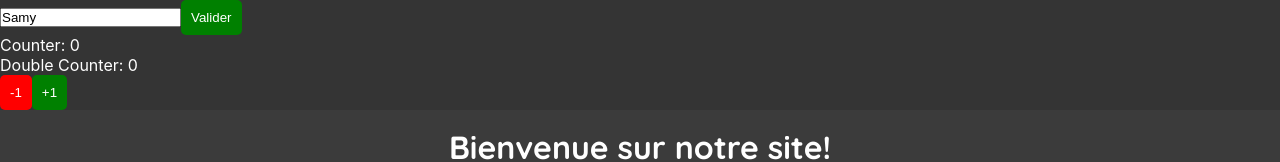
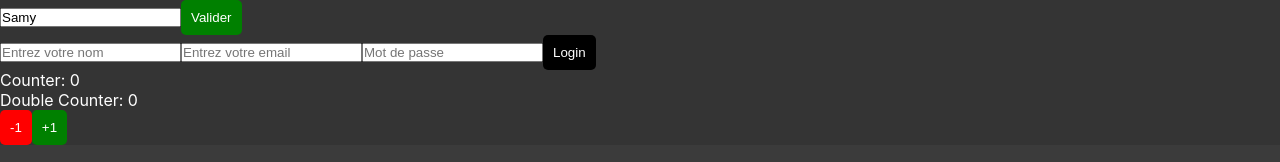
Before and after one commit to Djemai-Samy/react_12-12-22, a React (Create React App) app: page / in a window 1280 px wide. Shown: the top 162 px of the page. Built offline with nearby package versions, Linux system fonts and the light colour scheme.

Commit message:
login V_1

```diff
--- a/src/App.js
+++ b/src/App.js
@@ -8,6 +8,7 @@ import Menu from "./Composants/Container/Menu/Menu";
 import Button from "./Composants/UI/Button/Button";
 import FullName from "./Composants/Container/FullName/FullName";
 import FullNameForm from "./Composants/Forms/FullNameForm/FullNameForm";
+import LoginForm from "./Composants/Forms/LoginForm/LoginForm";
 
 function App() {
 	let userFromDB = {
@@ -21,6 +22,7 @@ function App() {
 	return (
 		<div>
       <FullNameForm />
+      <LoginForm/>
 			<Counter />
 			<Header />
 			<User utilisateur={userFromDB} />
--- /dev/null
+++ b/src/Composants/Forms/LoginForm/LoginForm.js
@@ -0,0 +1,53 @@
+import React, { useState } from "react";
+import Button from "../../UI/Button/Button";
+
+export default function LoginForm() {
+	//1 Créer les variables d'états
+	let [name, setName] = useState("");
+	let [email, setEmail] = useState("");
+	let [password, setPassword] = useState("");
+
+	//2 Les fonction handles
+	function handleEmail(e) {
+		setEmail(e.target.value);
+	}
+
+	function handleName(e) {
+		setName(e.target.value);
+	}
+
+	function handlePassword(e) {
+		setPassword(e.target.value);
+	}
+
+	//3 La fonction pour valider le formulaire
+	function login() {
+		//Envoyer les donnée a la back end, apres verification des entrées
+		alert(`Email: ${email}. Username: ${name}`);
+	}
+
+	//Lier les composant avec lesvariables et les fonction
+	return (
+		<div>
+			<input
+				type={"text"}
+				placeholder="Entrez votre nom"
+				value={name}
+				onChange={handleName}
+			/>
+			<input
+				type={"email"}
+				placeholder="Entrez votre email"
+				value={email}
+				onChange={handleEmail}
+			/>
+			<input
+				type="password"
+				placeholder="Mot de passe"
+				value={password}
+				onChange={handlePassword}
+			/>
+      <Button title="Login" color="black" fonction={login} />
+		</div>
+	);
+}
```
